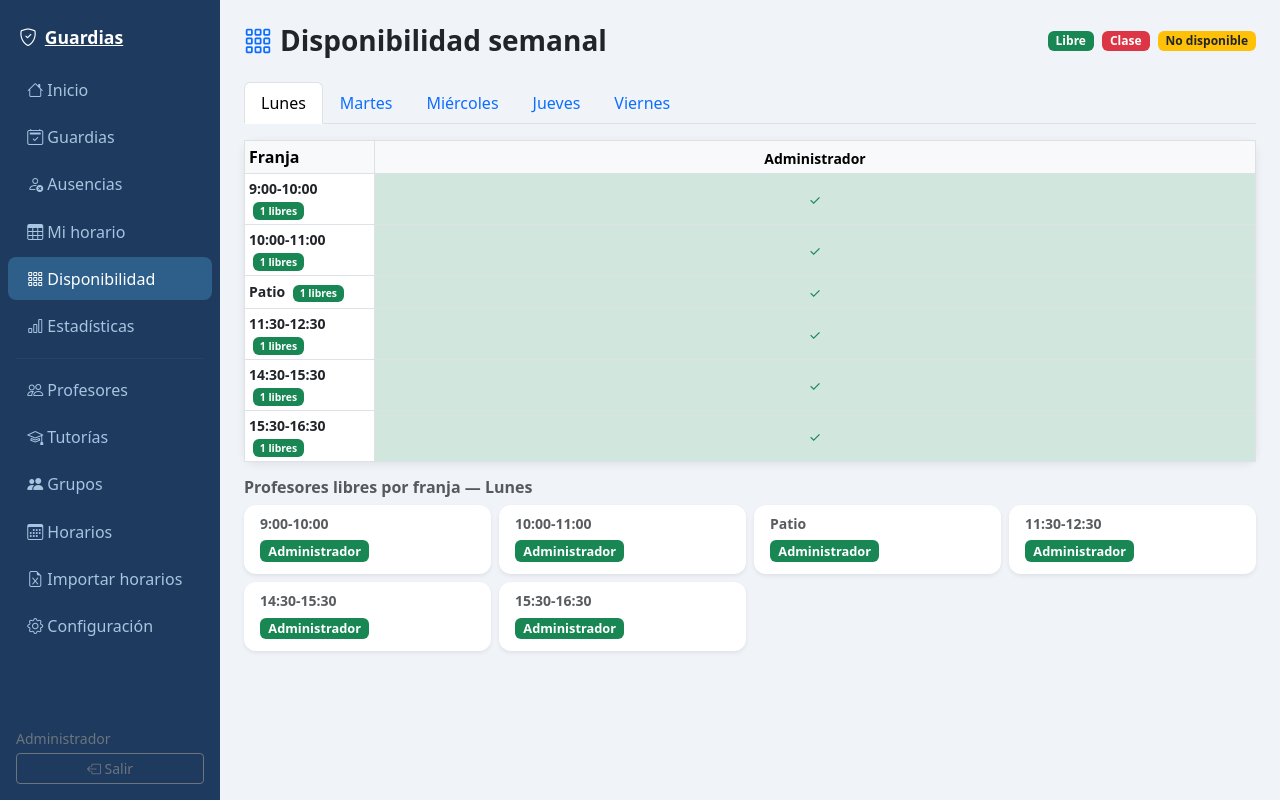
After one commit to gajajaja010/guardias-colegio, a Flask app: page /disponibilidad in a window 1280 px wide. The commit adds this page. Run offline with Flask 3, Linux system fonts and the light colour scheme; a user stored in the database is signed in; data comes from the database, SQL or seed files in the repository; data that the repository does not hold is empty.

Commit message:
Añadir vista de disponibilidad semanal de todos los profesores
Tabla por día con tabs (Lunes-Viernes): muestra en verde/rojo/amarillo
qué profesores están libres, en clase o no disponibles en cada franja.
Incluye contador de libres por franja y lista de nombres al pie.

```diff
--- a/app.py
+++ b/app.py
@@ -1707,6 +1707,37 @@ def descargar_plantilla():
 
 # ───────────────────────────── ESTADÍSTICAS ─────────────────────────────
 
+@app.route('/disponibilidad')
+@login_required
+def disponibilidad():
+    profesores = Profesor.query.filter_by(activo=True, de_baja=False).order_by(Profesor.nombre).all()
+
+    # Para cada (dia, franja, profesor) determinar estado: 'clase', 'ind', 'libre'
+    tabla = {}
+    for dia in DIAS_SEMANA:
+        tabla[dia] = {}
+        for franja in FRANJAS:
+            tabla[dia][franja] = {}
+            for p in profesores:
+                hp = HorarioProfesor.query.filter_by(
+                    profesor_id=p.id, dia=dia, franja=franja, tiene_clase=True
+                ).first()
+                if hp:
+                    tabla[dia][franja][p.id] = ('clase', hp.asignatura or 'Clase')
+                    continue
+                ind = Indisponibilidad.query.filter_by(
+                    profesor_id=p.id, dia=dia, franja=franja, activa=True, recurrente=True
+                ).first()
+                if ind:
+                    tabla[dia][franja][p.id] = ('ind', ind.motivo or 'No disponible')
+                    continue
+                tabla[dia][franja][p.id] = ('libre', '')
+
+    return render_template('disponibilidad.html',
+                           tabla=tabla, profesores=profesores,
+                           dias=DIAS_SEMANA, franjas=FRANJAS)
+
+
 @app.route('/estadisticas')
 @login_required
 def estadisticas():
--- a/templates/base.html
+++ b/templates/base.html
@@ -41,6 +41,9 @@
         </a>
         <a class="nav-link {% if request.endpoint == 'mi_horario' %}active{% endif %}" href="{{ url_for('mi_horario') }}">
           <i class="bi bi-table"></i> Mi horario
+        </a>
+        <a class="nav-link {% if request.endpoint == 'disponibilidad' %}active{% endif %}" href="{{ url_for('disponibilidad') }}">
+          <i class="bi bi-grid-3x3-gap"></i> Disponibilidad
         </a>
         <a class="nav-link {% if request.endpoint == 'estadisticas' %}active{% endif %}" href="{{ url_for('estadisticas') }}">
           <i class="bi bi-bar-chart"></i> Estadísticas
--- /dev/null
+++ b/templates/disponibilidad.html
@@ -0,0 +1,102 @@
+{% extends 'base.html' %}
+{% block title %}Disponibilidad profesores{% endblock %}
+{% block content %}
+<div class="d-flex justify-content-between align-items-center mb-4">
+  <h3 class="fw-bold mb-0"><i class="bi bi-grid-3x3-gap me-2 text-primary"></i>Disponibilidad semanal</h3>
+  <div class="d-flex gap-2 align-items-center">
+    <span class="badge bg-success px-2 py-1">Libre</span>
+    <span class="badge bg-danger px-2 py-1">Clase</span>
+    <span class="badge bg-warning text-dark px-2 py-1">No disponible</span>
+  </div>
+</div>
+
+<ul class="nav nav-tabs mb-3" id="tabDias">
+  {% for dia in dias %}
+  <li class="nav-item">
+    <button class="nav-link {% if loop.first %}active{% endif %}"
+      data-bs-toggle="tab" data-bs-target="#tab{{ dia }}">
+      {{ dia }}
+    </button>
+  </li>
+  {% endfor %}
+</ul>
+
+<div class="tab-content">
+  {% for dia in dias %}
+  <div class="tab-pane fade {% if loop.first %}show active{% endif %}" id="tab{{ dia }}">
+    <div class="card">
+      <div class="card-body p-0 overflow-auto">
+        <table class="table table-bordered table-sm mb-0" style="min-width:600px">
+          <thead class="table-light">
+            <tr>
+              <th style="width:130px; white-space:nowrap">Franja</th>
+              {% for p in profesores %}
+              <th class="text-center small" style="min-width:90px; white-space:nowrap">{{ p.nombre.split()[0] }}</th>
+              {% endfor %}
+            </tr>
+          </thead>
+          <tbody>
+            {% for franja in franjas %}
+            {% set libres_count = namespace(n=0) %}
+            {% for p in profesores %}
+              {% if tabla[dia][franja][p.id][0] == 'libre' %}
+                {% set libres_count.n = libres_count.n + 1 %}
+              {% endif %}
+            {% endfor %}
+            <tr>
+              <td class="fw-semibold small align-middle">
+                {{ franja }}
+                <span class="badge bg-success ms-1" style="font-size:.65rem">{{ libres_count.n }} libres</span>
+              </td>
+              {% for p in profesores %}
+              {% set estado, motivo = tabla[dia][franja][p.id] %}
+              <td class="text-center p-1 align-middle"
+                style="background:{% if estado == 'clase' %}#f8d7da{% elif estado == 'ind' %}#fff3cd{% else %}#d1e7dd{% endif %}">
+                {% if estado == 'clase' %}
+                  <small class="text-danger" title="{{ motivo }}">📚</small>
+                {% elif estado == 'ind' %}
+                  <small class="text-warning" title="{{ motivo }}">⛔</small>
+                {% else %}
+                  <small class="text-success">✓</small>
+                {% endif %}
+              </td>
+              {% endfor %}
+            </tr>
+            {% endfor %}
+          </tbody>
+        </table>
+      </div>
+    </div>
+
+    <!-- Resumen de libres por franja -->
+    <div class="mt-3">
+      <h6 class="text-muted fw-semibold">Profesores libres por franja — {{ dia }}</h6>
+      <div class="row g-2">
+        {% for franja in franjas %}
+        <div class="col-md-4 col-lg-3">
+          <div class="card border-0 shadow-sm">
+            <div class="card-body py-2 px-3">
+              <div class="fw-semibold small text-muted mb-1">{{ franja }}</div>
+              {% set libres = [] %}
+              {% for p in profesores %}
+                {% if tabla[dia][franja][p.id][0] == 'libre' %}
+                  {% if libres.append(p.nombre) %}{% endif %}
+                {% endif %}
+              {% endfor %}
+              {% if libres %}
+                {% for nombre in libres %}
+                <span class="badge bg-success me-1 mb-1" style="font-size:.8rem">{{ nombre.split()[0] }}</span>
+                {% endfor %}
+              {% else %}
+                <span class="text-muted small">Ninguno libre</span>
+              {% endif %}
+            </div>
+          </div>
+        </div>
+        {% endfor %}
+      </div>
+    </div>
+  </div>
+  {% endfor %}
+</div>
+{% endblock %}
```
